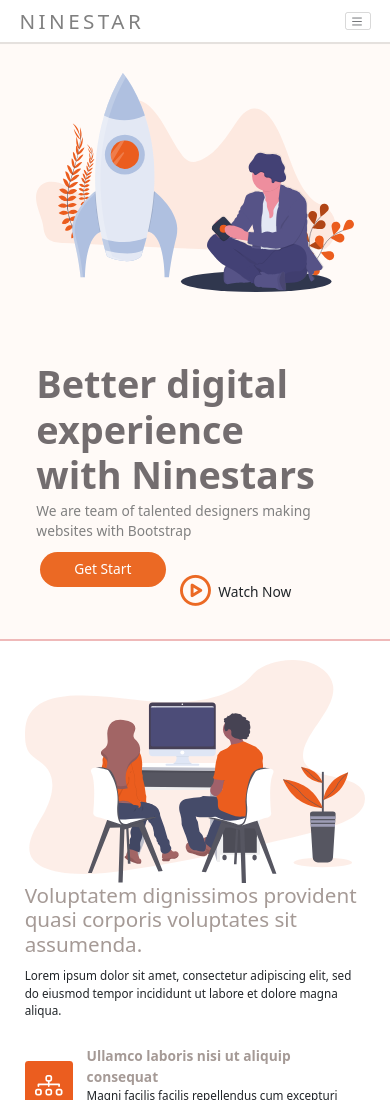
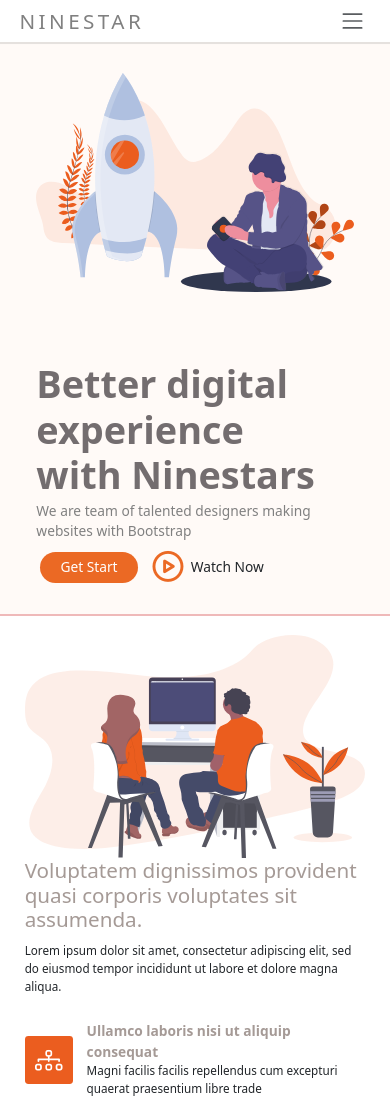
Before and after one commit to zeeshansiyal365/nineStar, a plain HTML site: page index.html in a window 390 px wide. Shown: the top 1100 px of the page. Drawn offline with nearby package versions, Linux system fonts and the light colour scheme.

Commit message:
latest version

```diff
--- a/index.html
+++ b/index.html
@@ -56,7 +56,7 @@
         </li>
 
         <li class="nav-item">
-        <button class="btn nav-button ms-2 rounded-pill">Get Start</button>
+        <button class="btn nav-button uperwala ms-2 rounded-pill">Get Start</button>
 
 
         </li>
--- a/style.css
+++ b/style.css
@@ -29,6 +29,16 @@
 }
 .navbar-nav a:hover{
     color: orangered;
+}
+.navbar-toggler{
+    border: none;
+    font-size: 2.5rem;
+
+}
+.navbar-toggler:focus{
+    box-shadow: none;
+    border: none;
+    font-size: 2.5rem;
 }
 .nav-button{
     padding: .4rem 2rem;
@@ -354,7 +364,7 @@
     font-size: 2.5rem;
 
 }
-.nav-button{
+.uperwala{
     font-size: 2rem;
     padding: 1rem 5rem;
     margin-bottom: 3rem;
```
